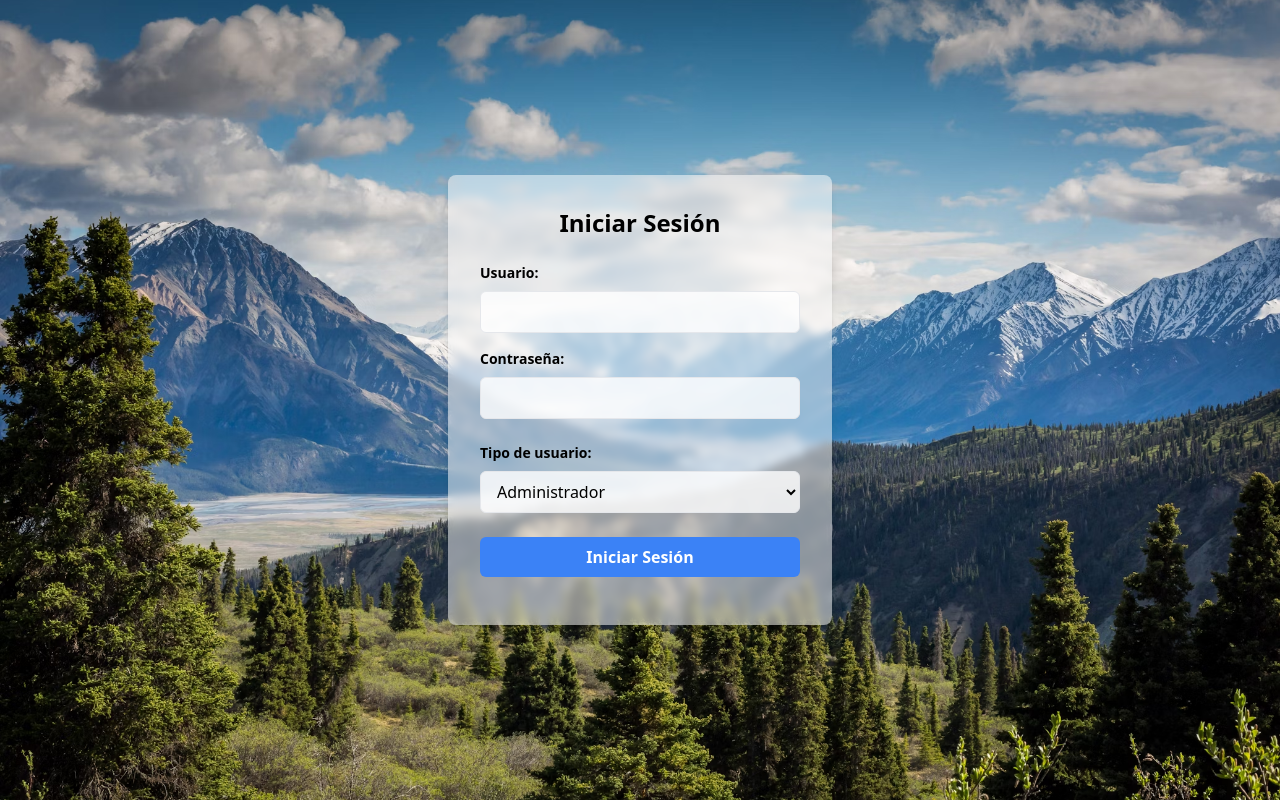
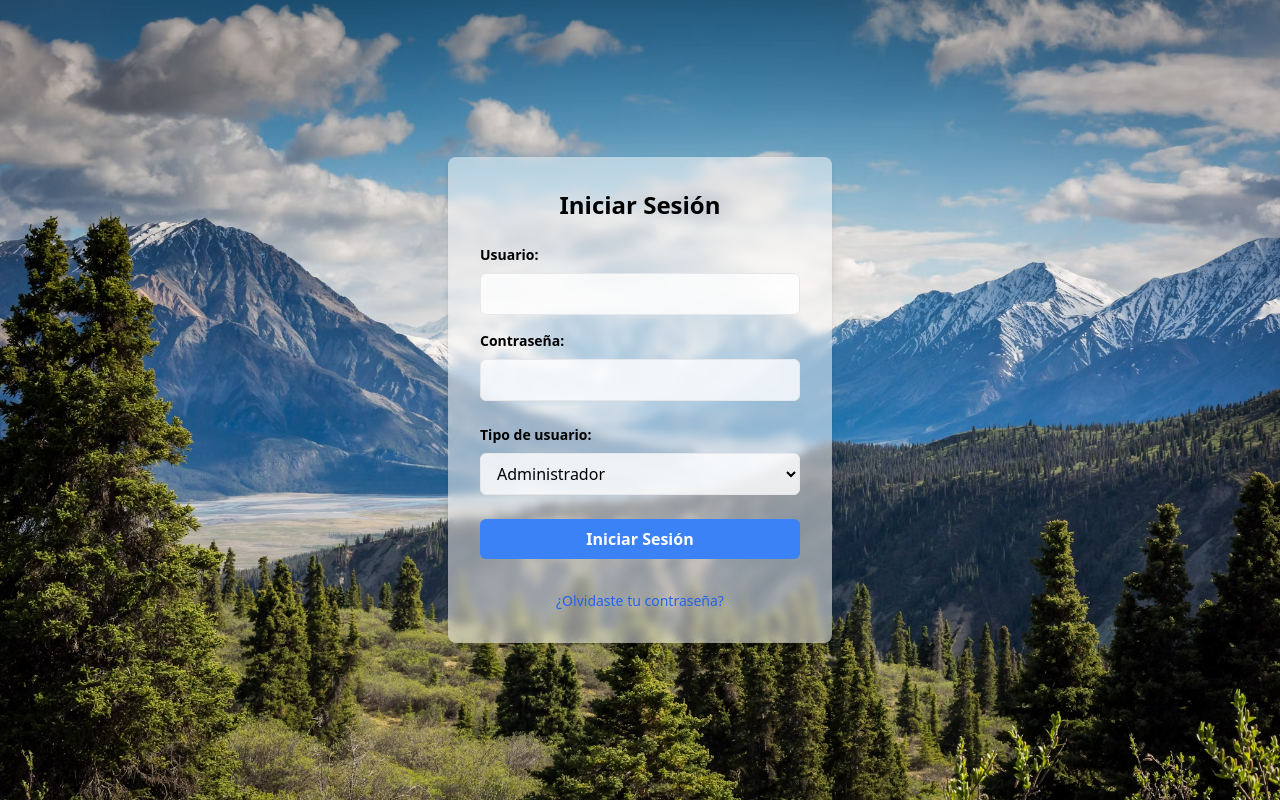
Before and after one commit to VictorRuiz1061/proyecto, a plain HTML site: page index.html in a window 1280 px wide. Drawn offline with nearby package versions, Linux system fonts and the light colour scheme.

Commit message:
Se hizo un cambio en el Index de iniciar sesión se puso una opción de olvidaste tu contraseña para el usuario

```diff
--- a/index.html
+++ b/index.html
@@ -1,4 +1,3 @@
-
 <html lang="es">
 <head>
     <meta charset="UTF-8">
@@ -27,10 +26,13 @@
                     <option value="apprentice">Aprendiz</option>
                 </select>
             </div>
-            <button type="submit" class="w-full bg-blue-500 text-white font-bold py-2 px-4 rounded-md hover:bg-blue-600 focus:outline-none focus:ring focus:border-blue-300">
+            <button type="submit" class="w-full bg-blue-500 text-white font-bold py-2 px-4 rounded-md hover:bg-blue-600 focus:outline-none focus:ring focus:border-blue-300 mb-4">
                 Iniciar Sesión
             </button>
         </form>
+        <div class="text-center">
+            <a href="#" class="text-sm text-blue-600 hover:text-blue-800">¿Olvidaste tu contraseña?</a>
+        </div>
     </div>
 </body>
 </html>
```
